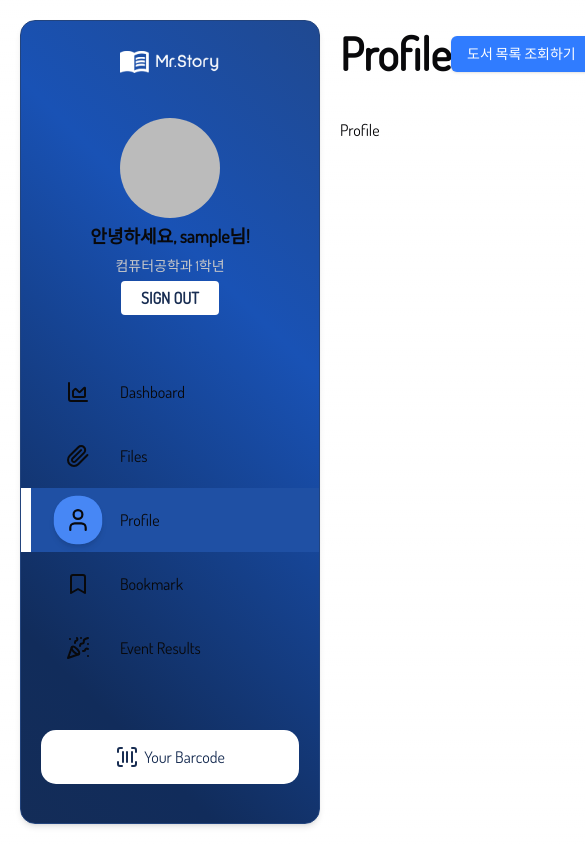
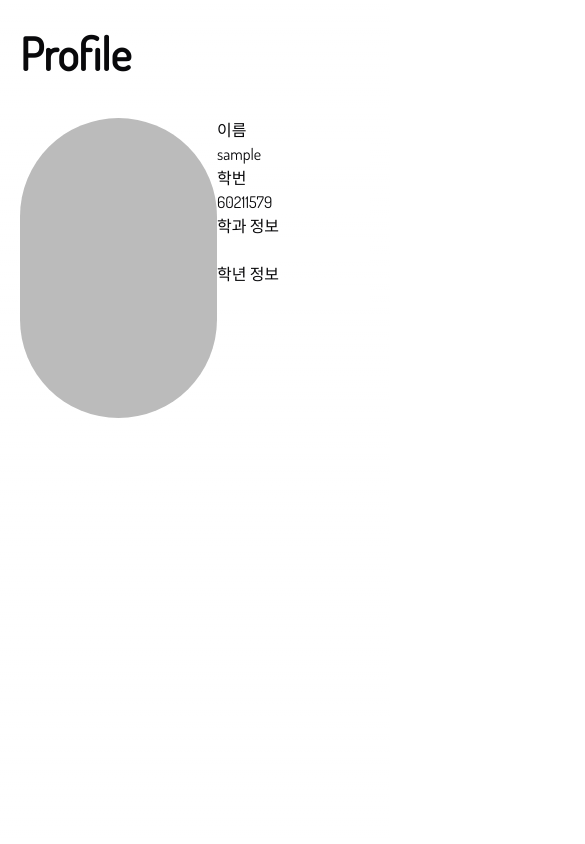
Before and after one commit to henryseo1000/RATS_BookService, a Next.js app in the folder web-next-js/: page /profile in a window 390 px wide. Shown: the top 844 px of the page, 585 px wide, since content can reach past the window. Built offline with nearby package versions, Linux system fonts and the light colour scheme; no server answers; sample sign-in values are in the browser's storage.

Commit message:
반응형 진행중

```diff
--- a/web-next-js/src/app/(routes)/booklist/page.tsx
+++ b/web-next-js/src/app/(routes)/booklist/page.tsx
@@ -46,6 +46,7 @@ function BookList() {
     const [bookCount, setBookCount] = useState<number>(0);
     const [reservedCount, setReservedCount] = useState<number>(0);
     const [borrowedCount, setBorrowedCount] = useState<number>(0);
+    const [searchType, setSearchType] = useState<string>('');
     const [input, setInput] = useState<string>("");
     const [bookList, setBookList] = useState<any[]>([]);
     const [bookmarkData, setBookmarkData] = useState<any[]>([]);
@@ -74,6 +75,10 @@ function BookList() {
                 return item?.title?.replace(" ", "").toLowerCase().includes(input)
                     || item?.isbn?.replace(" ", "").toLowerCase().includes(input)
                 ;
+            }).filter((item) => {
+                return item?.type?.includes(searchType);
+            }).filter((item) => {
+                return item.status?.includes(borrowedFilter);
             })
 
             return searchResult;
@@ -224,6 +229,11 @@ function BookList() {
         }).then(() => handleBooks());
     }
 
+    const resetFilter = () => {
+        setBorrowedFilter('');
+        setSearchType('');
+    }
+
     useEffect(() => {
         handleBooks();
     }, [])
@@ -257,23 +267,29 @@ function BookList() {
                     onValueChange={(value) => setBorrowedFilter(value)}
                 >
                     <SelectTrigger className="w-[180px]">
-                        <SelectValue placeholder="상태" />
+                        <SelectValue
+                            placeholder="상태"
+                            defaultValue=""
+                        />
                     </SelectTrigger>
                     <SelectContent>
-                        <SelectItem value="total">전체</SelectItem>
-                        <SelectItem value="notBorrowed">비치중</SelectItem>
-                        <SelectItem value="borrowed">대출중</SelectItem>
+                        <SelectItem value="비치중">비치중</SelectItem>
+                        <SelectItem value="대출중">대출중</SelectItem>
                     </SelectContent>
                 </Select>
 
-                <Select>
+                <Select
+                    onValueChange={(value) => setSearchType(value)}
+                >
                     <SelectTrigger className="w-[180px]">
                         <SelectValue placeholder="분류" />
                     </SelectTrigger>
                     <SelectContent>
-                        <SelectItem value="light">임베디드</SelectItem>
-                        <SelectItem value="dark">교양</SelectItem>
-                        <SelectItem value="system">물리</SelectItem>
+                        <SelectItem value="임베디드">임베디드</SelectItem>
+                        <SelectItem value="교양">교양</SelectItem>
+                        <SelectItem value="컴퓨터">컴퓨터</SelectItem>
+                        <SelectItem value="반도체">반도체</SelectItem>
+                        <SelectItem value="기계">기계</SelectItem>
                     </SelectContent>
                 </Select>
 
@@ -298,15 +314,15 @@ function BookList() {
 
                 <Button
                     className={st.button}
-                    onClick={() => handleSearch()}
+                    onClick={handleSearch}
                 >
                     검색
                     <Search size={15}/>
                 </Button>
 
                 <Button
+                    className={st.button}
                     onClick={handleBooks}
-                    className={st.button}
                 >
                     새로고침
                     <RotateCcw size={15}/>
@@ -409,9 +425,7 @@ function BookList() {
                     <PaginationContent
                         onChange={(e) => {e.currentTarget.ariaValueText}}
                     >
-                        <PaginationItem
-
-                        >
+                        <PaginationItem>
                             <PaginationPrevious href="#" />
                         </PaginationItem>
                         {
@@ -420,7 +434,7 @@ function BookList() {
                         </PaginationItem>
                         }
                         <PaginationItem>
-                            <PaginationNext href="#" />
+                            <PaginationNext onClick={() => {}}/>
                         </PaginationItem>
                     </PaginationContent>
                 </Pagination>
--- a/web-next-js/src/app/(routes)/globals.css
+++ b/web-next-js/src/app/(routes)/globals.css
@@ -37,6 +37,14 @@ body {
   transition-duration: 0.5s;
 }
 
+@media (max-width: 768px) {
+  .main_maximized, .main_minimized {
+    margin-left: 0px;
+    padding: 20px;
+    transition-duration: 0.5s;
+  }
+}
+
 @layer utilities {
   .text-balance {
     text-wrap: balance;
--- /dev/null
+++ b/web-next-js/src/app/(routes)/profile/Profile.module.scss
@@ -0,0 +1,17 @@
+@import "../../../styles/mixins.scss";
+
+.page_container {
+    @include justi-between;
+
+    .profile_header {
+        img {
+            width: 300px;
+            height: 300px;
+            border-radius: 150px;
+        }
+    }
+
+    .user_information {
+
+    }
+}
--- a/web-next-js/src/app/(routes)/profile/page.tsx
+++ b/web-next-js/src/app/(routes)/profile/page.tsx
@@ -1,9 +1,42 @@
-import React from 'react'
+"use client"
+import { useUser } from '@clerk/clerk-react';
+import React, { useState } from 'react';
+import st from "./Profile.module.scss";
 
 function Profile() {
+  const { user } = useUser();
+  const [name, setName] = useState<string>(user.username);
+  const [id, setId] = useState<string>("60211579");
+
   return (
-    <div>Profile</div>
+    <div className={st.page_container}>
+      <div className={st.profile_header}>
+        <img
+          src={user?.imageUrl ? user.imageUrl : "/public/image/user.png"}
+          alt="profile image"
+        />
+      </div>
+
+      <div className={st.user_information}>
+        <div>
+          <div>이름</div>
+          <input type="text" value={name}/>
+        </div>
+        <div>
+          <div>학번</div>
+          <input type="text" value={id}/>
+        </div>
+        <div>
+          <div>학과 정보</div>
+          <input type="text" />
+        </div>
+        <div>
+          <div>학년 정보</div>
+          <input type="text" />
+        </div>
+      </div>
+    </div>
   )
 }
 
-export default Profile
+export default Profile;
--- a/web-next-js/src/app/page.tsx
+++ b/web-next-js/src/app/page.tsx
@@ -19,7 +19,7 @@ export default function Home() {
           className={st.login_button}
           onClick={() => router.push('/dashboard')}
         >
-          Log In
+          Go To DashBoard
         </Button>
 
         :
--- a/web-next-js/src/components/common/ChartCard.module.scss
+++ b/web-next-js/src/components/common/ChartCard.module.scss
@@ -63,3 +63,9 @@
         line-height: 1.25rem;
     }
 }
+
+@media (max-width: 768px) {
+    .card_container {
+        max-width: 100%;
+    }
+}
--- a/web-next-js/src/components/common/SearchBar.module.scss
+++ b/web-next-js/src/components/common/SearchBar.module.scss
@@ -54,3 +54,11 @@
         }
     }
 }
+
+@media (max-width: 768px) {
+    .search_container {
+        .bar_menu {
+            display: none;
+        }
+    }
+}
--- a/web-next-js/src/layout/NavBar.module.scss
+++ b/web-next-js/src/layout/NavBar.module.scss
@@ -330,3 +330,9 @@
         }
     }
 }
+
+@media (max-width: 768px){
+    .nav_container_max, .nav_container_min {
+        display: none;
+    }
+}
```
Also changed, not shown: web-next-js/src/app/(routes)/booklist/BookList.module.scss (+9 -0 lines), web-next-js/src/app/(routes)/dashboard/Dashboard.module.scss (+12 -0 lines), 1 other file (tests, documents, lock files or other folders).
